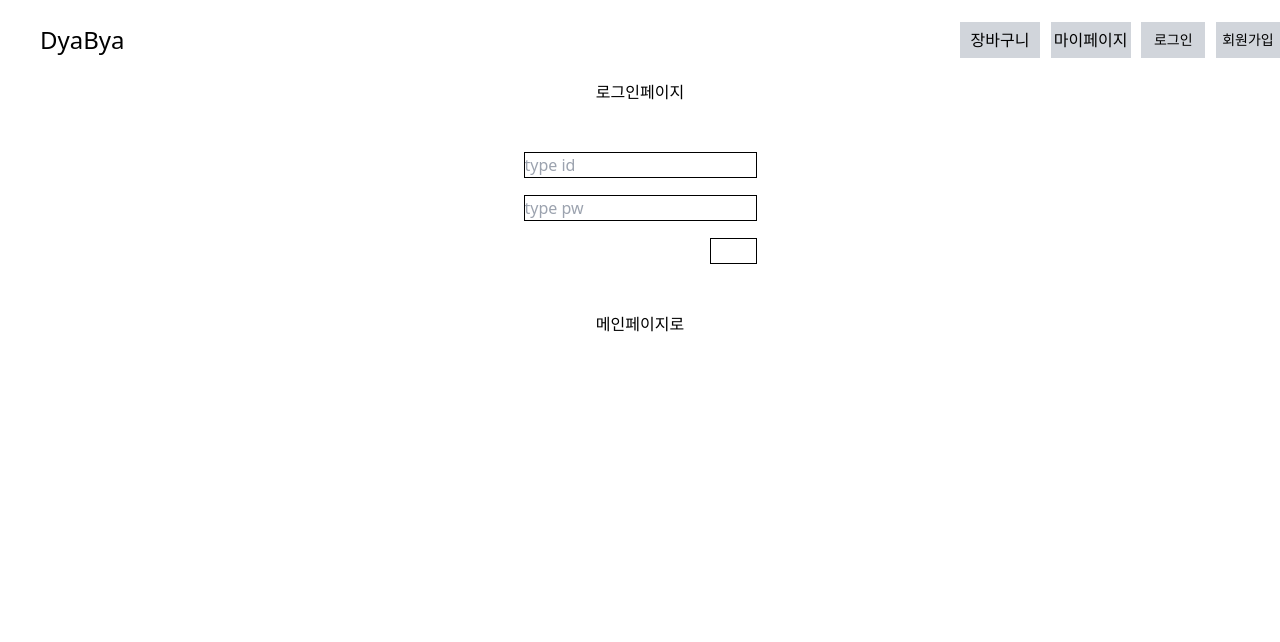
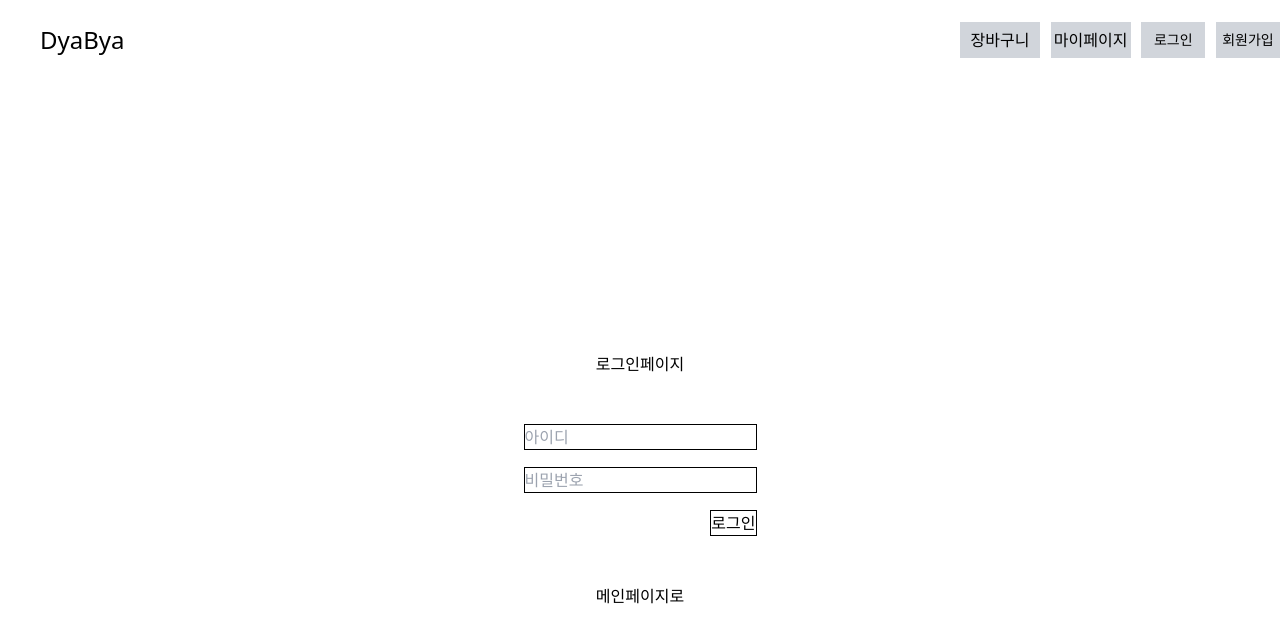
Before and after one commit to kimwoojin123/KDT-IaaS-1team-ERP, a Next.js app in the folder user/: page /login in a window 1280 px wide. Shown: the top 642 px of the page. Built offline with nearby package versions, Linux system fonts and the light colour scheme.

Commit message:
add login token logic

```diff
--- a/user/app/login/page.tsx
+++ b/user/app/login/page.tsx
@@ -5,13 +5,13 @@ import Link from 'next/link'
 
 
 export default function Login(){
-  const [username, setUsername] = useState(""); // const [callback할 것, ]      = useState( type 설정)
+
+  const [username, setUsername] = useState("");
   const [password, setPassword] = useState("");
   const [message, setMessage] = useState("");
 
   const handleLogin = async (e: React.FormEvent<HTMLFormElement>) => {
     e.preventDefault();
-
     try {
       const response = await fetch("/login", {
         method: "POST",
@@ -20,8 +20,19 @@ export default function Login(){
         },
         body: JSON.stringify({ username, password }),
       });
+
       if (response.ok) {
-        setMessage("로그인이 완료되었습니다.");
+        const { token } = await response.json(); // 토큰 및 사용자 정보 받기
+        localStorage.setItem("token", JSON.stringify(token));
+
+        const parsedToken = JSON.parse(localStorage.getItem("token") || ''); // 저장된 토큰 가져오기
+        if (parsedToken) {
+          const usernameFromToken = parsedToken.username; // 토큰에서 username 추출
+          console.log(usernameFromToken); // username 출력 (디버깅용)
+        }
+
+        alert("로그인이 완료되었습니다.");
+        window.location.href = '/';
       } else {
         setMessage("로그인에 실패했습니다.");
       }
@@ -31,13 +42,15 @@ export default function Login(){
     }
   };
 
+
+
   return (
-    <div  className="flex flex-col justify-center items-center h-90vh">
+    <div  className="flex flex-col justify-center items-center h-lvh">
       <h1 className="mb-10">로그인페이지</h1>
       <form  className = "h-32 flex flex-col items-end justify-around" onSubmit={handleLogin}>
-      <input className="border border-black  text-black" type="text" value={username} placeholder="type id" onChange={(e)=>setUsername(e.target.value)}/>
-      <input className="border border-black  text-black" type="text" value={password} placeholder="type pw"  onChange={(e) => setPassword(e.target.value)} />
-      <button className="border border-black  text-white" type="submit">로그인</button>
+      <input className="border border-black" type="text" value={username} placeholder="아이디" onChange={(e)=>setUsername(e.target.value)}/>
+      <input className="border border-black" type="text" value={password} placeholder="비밀번호"  onChange={(e) => setPassword(e.target.value)} />
+      <button className="border border-black" type="submit" >로그인</button>
       </form>
       {message && <p>{message}</p>}
       <Link className="mt-10" href="/">메인페이지로</Link>
```
